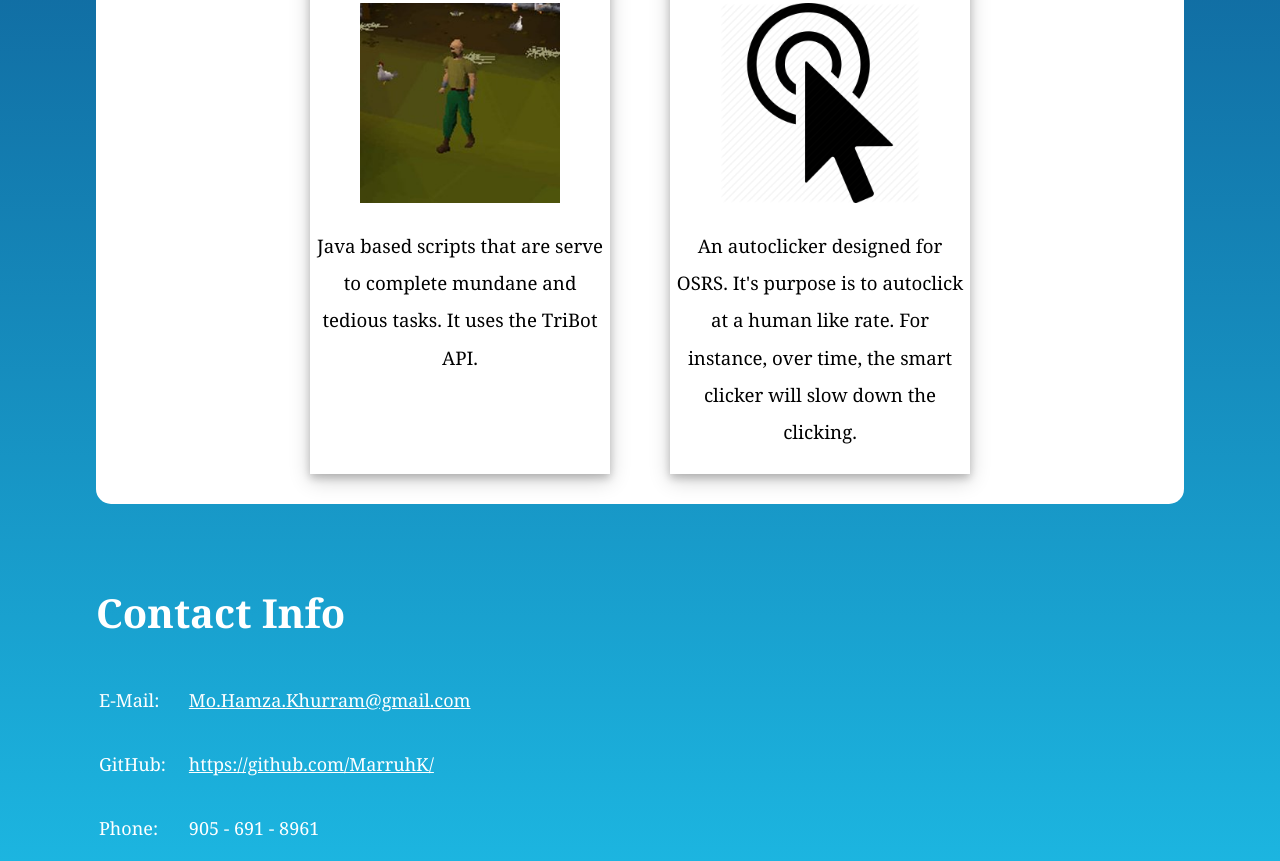
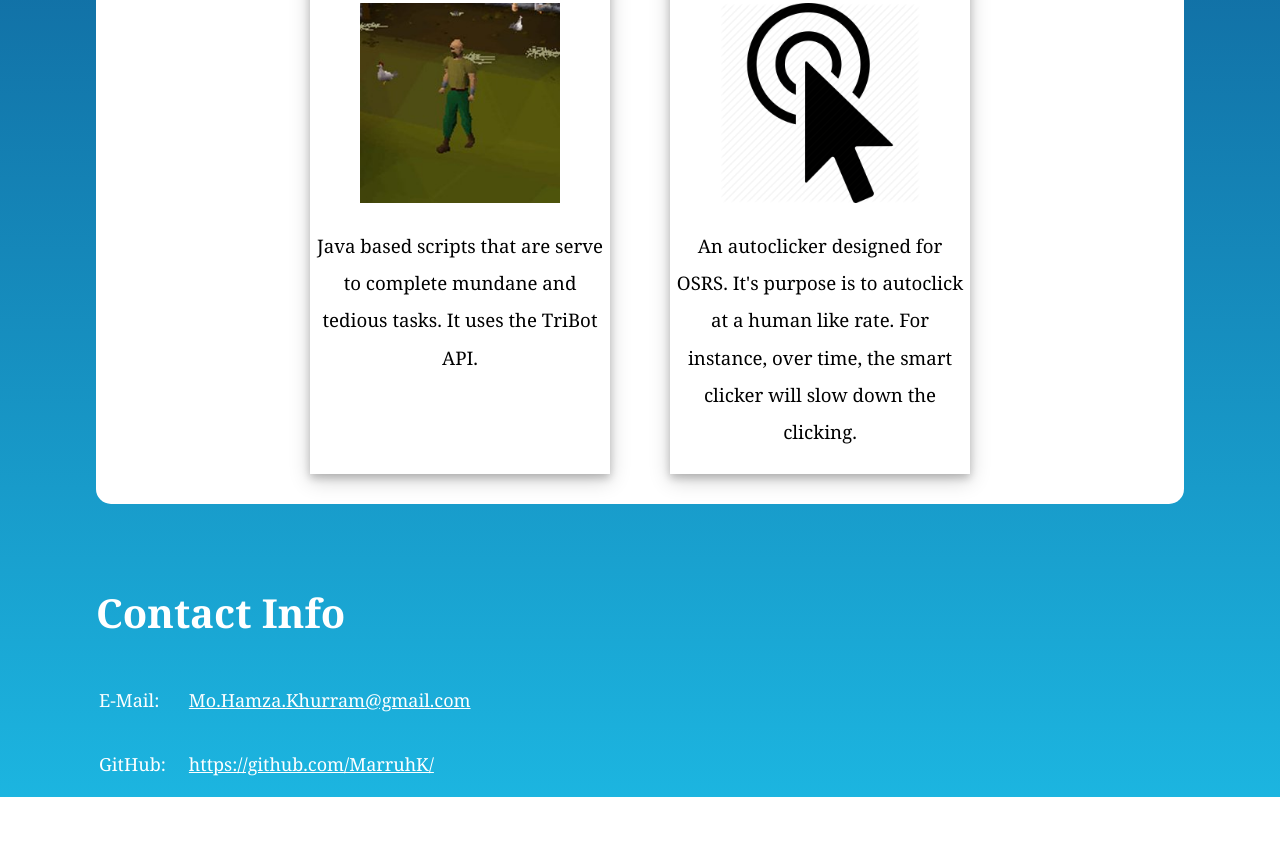
Before and after one commit to MarruhK/MarruhK.github.io, a plain HTML site: page index.html in a window 1280 px wide. Shown: the part 1360-2221 px from the top of the page. After the commit the page ends 2157 px from the top, so only its background shows below. Drawn offline with Linux system fonts and the light colour scheme.

Commit message:
secret change

```diff
--- a/index.html
+++ b/index.html
@@ -105,15 +105,6 @@
 							<a href="https://github.com/MarruhK/" class="footer"> https://github.com/MarruhK/ </a>
 						</td>
 					</tr>
-
-					<tr>
-						<td>
-							<p class="footer"> Phone: </p>
-						</td>
-						<td>
-							<p class="footer"> 905 - 691 - 8961 </p>
-						</td>
-					</tr>
 				</table>
 			</div>
 		</footer>
```
